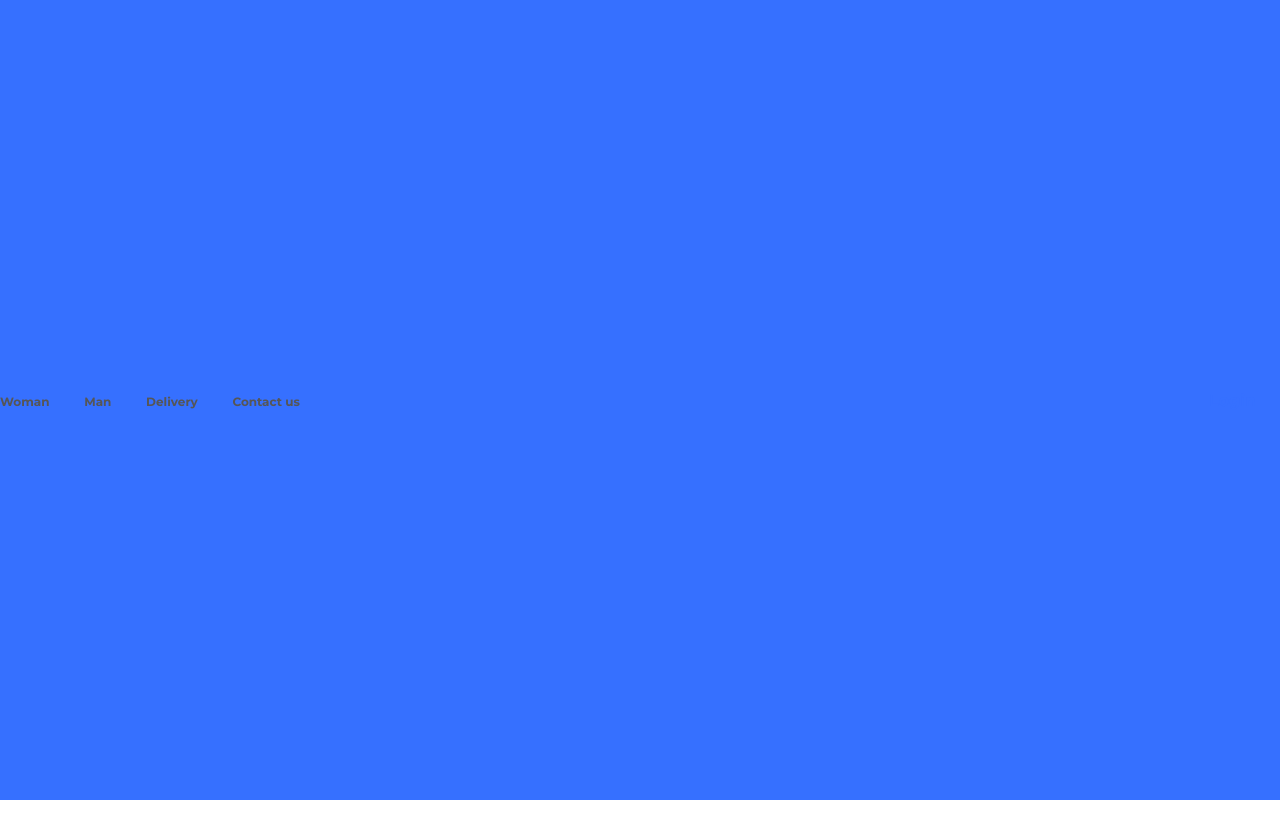
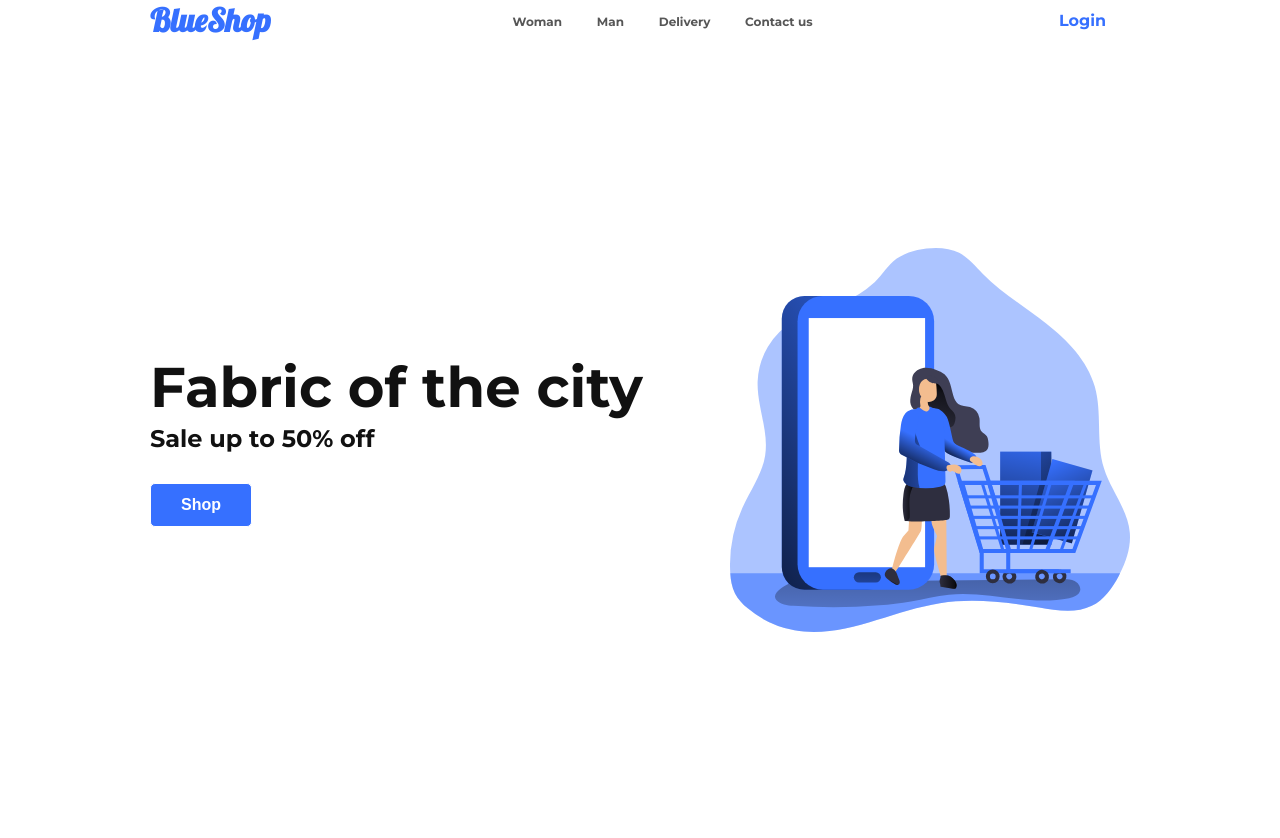
Before and after one commit to eualex/BlueShop, a React (Create React App) app in the folder frontend/: page / in a window 1280 px wide. Built offline with nearby package versions, Linux system fonts and the light colour scheme; the HTML template or start-up script is replaced by a standard one.

Commit message:
configurando resposividade do header

```diff
--- a/frontend/src/components/Logo/styles.ts
+++ b/frontend/src/components/Header/Logo/styles.ts
@@ -1,6 +1,6 @@
 import styled from 'styled-components';
 
-import colors from '../../styles/colors';
+import colors from '../../../styles/colors';
 
 export const Container = styled.div`
   h1 {
--- /dev/null
+++ b/frontend/src/components/Header/Nav/Burguer/index.tsx
@@ -0,0 +1,22 @@
+import React, { useState } from 'react';
+
+import { ContainerBurguer } from './styles';
+
+import RightNav from '../RightNav';
+
+const Burguer: React.FC = () => {
+  const [open, setOpen] = useState(false);
+
+  return (
+    <>
+      <ContainerBurguer open={open} onClick={() => setOpen(!open)} >
+        <div className="one"></div>
+        <div className="two"></div>
+        <div className="three"></div>
+      </ContainerBurguer>
+      <RightNav open={open} />
+    </>
+  );
+};
+
+export default Burguer;
--- /dev/null
+++ b/frontend/src/components/Header/Nav/Burguer/styles.ts
@@ -0,0 +1,52 @@
+import styled from 'styled-components';
+
+import colors from '../../../../styles/colors';
+
+interface Props {
+  open: boolean;
+}
+
+export const ContainerBurguer = styled.div<Props>`
+  width: 40px;
+  height: 30px;
+  margin-right: 20px;
+  z-index: 50;
+
+  display: none;
+
+  .one,
+  .two,
+  .three {
+    background-color: ${ ({ open }) => open ? '#fff' : colors.blue };
+
+    border-radius: 5px;
+
+    height: 3px;
+    width: 30px;
+    margin: 6px auto;
+
+    transform-origin: 1px;
+    transition: all 0.3s linear;
+
+  }
+
+  .one {
+    transform: ${ ({ open }) => open ? 'rotate(45deg)' : 'rotate(0)' };
+  }
+
+  .two {
+    transform: ${ ({ open }) => open ? 'translateX(100%)' : 'translateX(0)' };
+    opacity: ${ ({ open }) => open ? 0 : 1 };
+  }
+
+  .three {
+    transform: ${ ({ open }) => open ? 'rotate(-45deg)' : 'rotate(0)'};
+  }
+
+
+  @media (max-width: 768px) {
+    display: block;
+
+    margin-top: 13px;
+  }
+`;
--- /dev/null
+++ b/frontend/src/components/Header/Nav/RightNav/index.tsx
@@ -0,0 +1,36 @@
+import React from "react";
+
+import { Container, ContainerNav } from "./styles";
+
+interface Props {
+  open: boolean;
+}
+
+const RightNav: React.FC<Props> = ({ open }) => {
+  return (
+    <Container open={open}>
+      <ContainerNav>
+        <ul>
+          <li>
+            <a href="#">Woman</a>
+          </li>
+          <li>
+            <a href="#">Man</a>
+          </li>
+          <li>
+            <a href="#">Delivery</a>
+          </li>
+          <li>
+            <a href="#">Contact us</a>
+          </li>
+        </ul>
+      </ContainerNav>
+
+      <span>
+        <a href="#">Login</a>
+      </span>
+    </Container>
+  );
+};
+
+export default RightNav;
--- /dev/null
+++ b/frontend/src/components/Header/Nav/RightNav/styles.ts
@@ -0,0 +1,101 @@
+import styled from 'styled-components';
+
+import colors from '../../../../styles/colors';
+
+interface Props {
+  open: boolean;
+}
+
+export const Container = styled.div<Props>`
+  display: flex;
+  align-items: center;
+  justify-content: space-between;
+
+  width: 100%;
+  height: 100%;
+
+  /* Login */
+  span {
+    width: 95px;
+
+    display: flex;
+    align-items: center;
+    justify-content: space-around;
+
+    a {
+      text-decoration: none;
+      font-weight: bold;
+      color: ${colors.blue};
+
+      &:hover {
+        color: ${colors.text};
+        transition: 0.3s ease-in;
+      }
+    }
+  }
+
+  @media (max-width: 768px) {
+    background-color: ${colors.blue};
+
+    position: fixed;
+    transform: ${({ open }) => open ? 'translateX(0)' : 'translateX(100%)'};
+    top: 0;
+    left: 0;
+    height: 100vh;
+    width: 60%;
+
+    transition: transform 0.3s ease-in-out;
+  }
+`;
+
+export const ContainerNav = styled.div`
+  width: 300px;
+
+  ul {
+    display: flex;
+    align-items: center;
+    justify-content: space-between;
+
+    list-style: none;
+
+    > li a {
+      text-decoration: none;
+      font-weight: bold;
+      font-size: 1.2rem;
+
+      /* color: ${colors.text}; */
+      color: #565656;
+
+      &:hover {
+        color: ${colors.blue};
+        transition: 0.3s ease-in;
+      }
+    }
+  }
+
+  @media (max-width: 768px) {
+    width: 100%;
+    height: 100%;
+
+    display: flex;
+    align-items: center;
+    justify-content: center;
+
+    ul {
+      display: flex;
+      flex-flow: column nowrap;
+      justify-content: space-between;
+
+      li {
+        height: 60%;
+        margin-bottom: 35px;
+      }
+
+      li a {
+        font-size: 3.6rem;
+        color: #fff;
+
+      }
+    }
+  }
+`;
--- /dev/null
+++ b/frontend/src/components/Header/Nav/index.tsx
@@ -0,0 +1,14 @@
+import React from "react";
+import { Container } from "./styles";
+
+import Burguer from './Burguer';
+
+const Nav: React.FC = () => {
+  return (
+    <Container >
+      <Burguer />
+    </Container>
+  );
+};
+
+export default Nav;
--- /dev/null
+++ b/frontend/src/components/Header/Nav/styles.ts
@@ -0,0 +1,9 @@
+import styled from 'styled-components';
+
+export const Container = styled.div`
+  width: 63%;
+
+  @media (max-width: 768px) {
+    width: 10%;
+  }
+`;
--- a/frontend/src/components/Header/index.tsx
+++ b/frontend/src/components/Header/index.tsx
@@ -2,8 +2,8 @@ import React from 'react';
 
 import { Container } from './styles';
 
-import Nav from '../Nav';
-import Logo from '../Logo';
+import Nav from './Nav';
+import Logo from './Logo';
 
 const Header: React.FC = () => {
   return (
--- a/frontend/src/components/Header/styles.ts
+++ b/frontend/src/components/Header/styles.ts
@@ -1,6 +1,4 @@
-import styled from 'styled-components';
-
-// import colors from '../../styles/colors';
+import styled from "styled-components";
 
 export const Container = styled.div`
   width: 90%;
@@ -8,10 +6,8 @@ export const Container = styled.div`
   max-width: 980px;
 
   height: 5vh;
-  /* padding: 5px 0; */
 
   display: flex;
   align-items: center;
   justify-content: space-between;
-
 `;
--- a/frontend/src/components/Nav/index.tsx
+++ /dev/null
@@ -1,39 +0,0 @@
-import React from "react";
-import { Container, ContainerNav, ContainerMenuToggle } from "./styles";
-
-const Nav: React.FC = () => {
-  return (
-    <Container>
-      <div className="container-toggle on">
-        <ContainerNav>
-          <ul>
-            <li>
-              <a href="#">Woman</a>
-            </li>
-            <li>
-              <a href="#">Man</a>
-            </li>
-            <li>
-              <a href="#">Delivery</a>
-            </li>
-            <li>
-              <a href="#">Contact us</a>
-            </li>
-          </ul>
-        </ContainerNav>
-
-        <span>
-          <a href="#">Login</a>
-        </span>
-      </div>
-
-      <ContainerMenuToggle>
-        <div className="one"></div>
-        <div className="two"></div>
-        <div className="three"></div>
-      </ContainerMenuToggle>
-    </Container>
-  );
-};
-
-export default Nav;
--- a/frontend/src/components/Nav/styles.ts
+++ /dev/null
@@ -1,123 +0,0 @@
-import styled from 'styled-components';
-import colors from '../../styles/colors';
-
-export const Container = styled.div`
-  display: flex;
-  justify-content: space-between;
-
-  width: 65%;
-
-  /* Login */
-  span {
-    width: 95px;
-
-    display: flex;
-    align-items: center;
-    justify-content: space-around;
-
-    a {
-      text-decoration: none;
-      font-weight: bold;
-      color: ${colors.blue};
-
-      &:hover {
-        color: ${colors.text};
-        transition: 0.3s ease-in;
-      }
-    }
-
-    @media (max-width: 700px) {
-      display: none;
-    }
-  }
-
-  .container-toggle {
-    display: flex;
-    justify-content: space-between;
-    align-items: center;
-
-    width: 100%;
-    /* line-height: -19px; */
-
-    /* @media (max-width: 700px) {
-      display:
-    } */
-  }
-
-  .container-toggle.on {
-    position: absolute;
-    top: 0;
-    left: 0;
-
-    width: 100vw;
-    height: 100vh;
-
-    background-color: ${colors.blue};
-
-    /* z-index: 10; */
-  }
-
-  .container-toggle.on nav {
-    display: block;
-    ul li a {
-      color: #fff;
-    }
-  }
-`;
-
-export const ContainerNav = styled.div`
-  width: 300px;
-
-  ul {
-    display: flex;
-    justify-content: space-between;
-    list-style: none;
-
-    > li a {
-      text-decoration: none;
-      font-weight: bold;
-      font-size: 1.2rem;
-
-      /* color: ${colors.text}; */
-      color: #565656;
-
-      &:hover {
-        color: ${colors.blue};
-        transition: 0.3s ease-in;
-      }
-    }
-  }
-
-  @media (max-width: 700px) {
-    display: none;
-  }
-`;
-
-export const ContainerMenuToggle = styled.div`
-  width: 40px;
-  height: 30px;
-  margin-right: 20px;
-
-  display: none;
-
-  .one,
-  .two,
-  .three {
-    background-color: ${colors.blue};
-    height: 5px;
-    width: 40px;
-    margin: 6px auto;
-  }
-
-  @media (max-width: 700px) {
-    display: block;
-
-    /* width: 40px;
-    height: 30px; */
-
-  }
-`;
-
-export const ContainerFullScreen = styled.div`
-
-`;
```
Also changed, not shown: frontend/src/components/Header/Logo/index.tsx (renamed from frontend/src/components/Logo/index.tsx), 1 other file (tests, documents, lock files or other folders).
